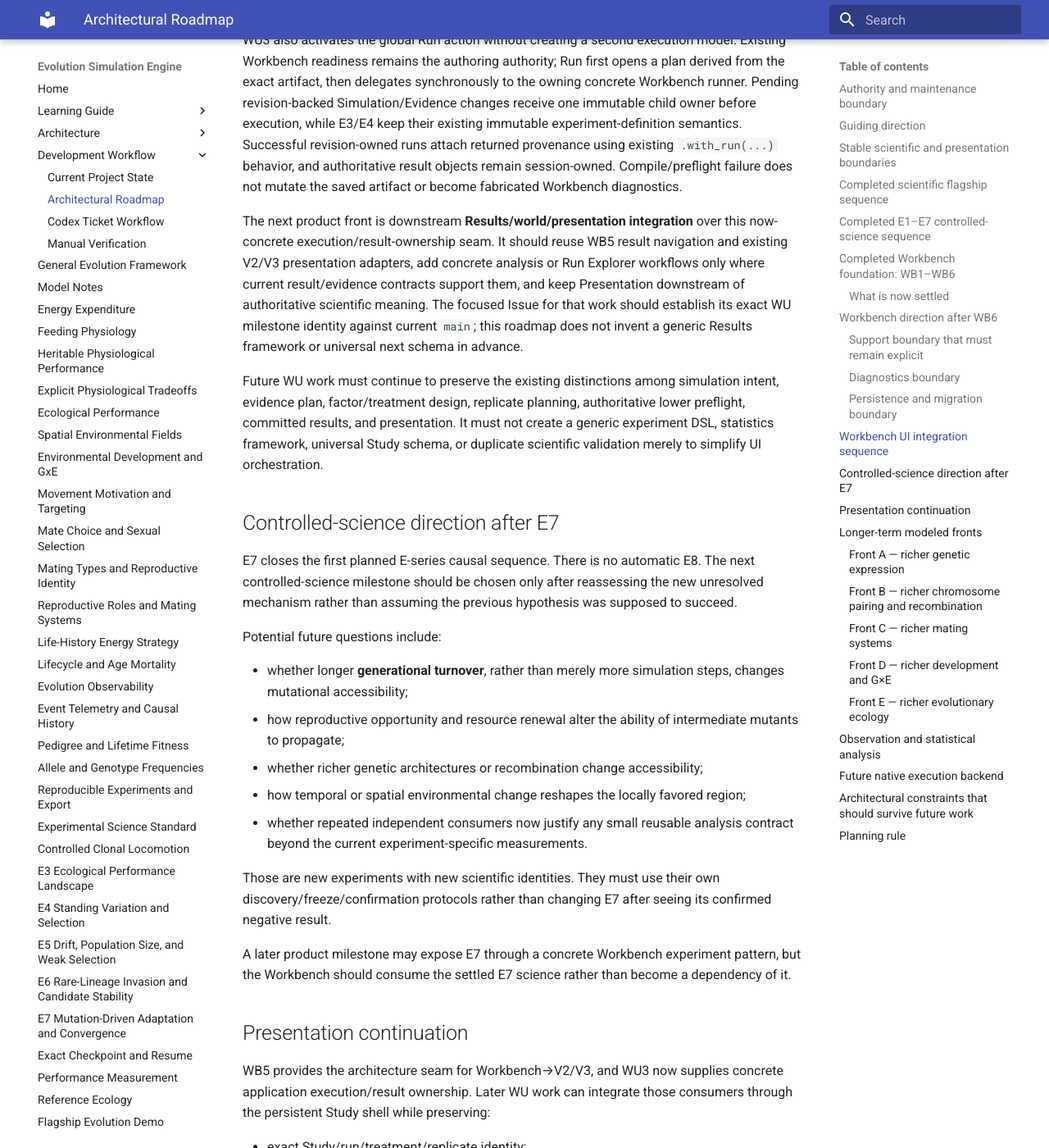
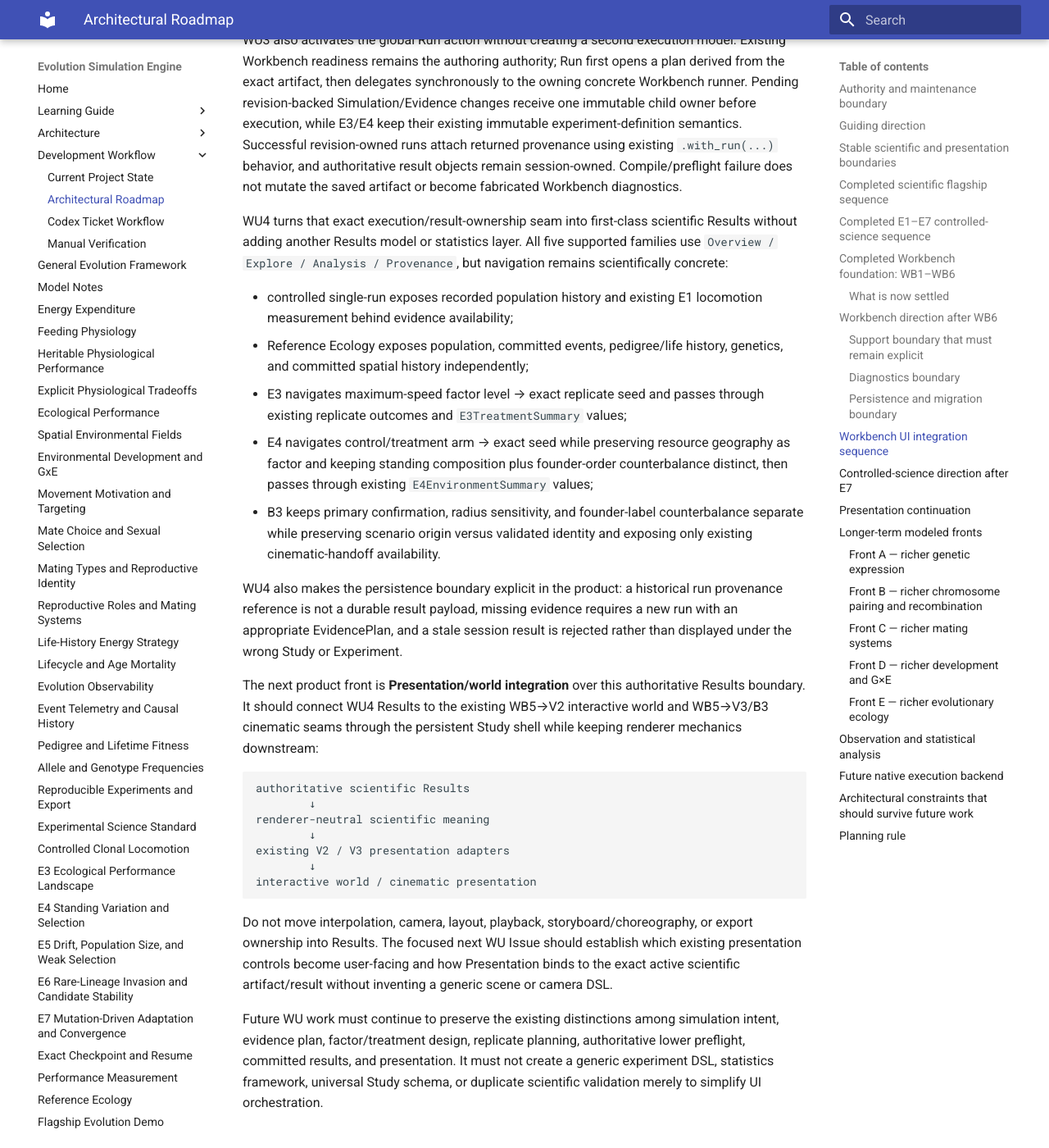
Before and after one commit to abdullahkhan57721/evolution-simulation-engine, an MkDocs documentation site: the page built from docs/development/roadmap.md, in a window 1280 px wide and 1400 px high, scrolled down 6547 px. Shown: the whole window at 82% size. Built offline with MkDocs 1.6.1 and Material for MkDocs 9.7.7, drawn with Linux system fonts in a browser that asks for light colours; some of the changed text lies outside the part shown.

Commit message:
docs: advance Workbench UI roadmap through WU4

````diff
--- a/docs/development/roadmap.md
+++ b/docs/development/roadmap.md
@@ -306,14 +306,49 @@ provenance using existing `.with_run(...)` behavior, and authoritative result ob
 remain session-owned. Compile/preflight failure does not mutate the saved artifact or
 become fabricated Workbench diagnostics.
 
-The next product front is downstream **Results/world/presentation integration** over
-this now-concrete execution/result-ownership seam. It should reuse WB5 result
-navigation and existing V2/V3 presentation adapters, add concrete analysis or Run
-Explorer workflows only where current result/evidence contracts support them, and
-keep Presentation downstream of authoritative scientific meaning. The focused Issue
-for that work should establish its exact WU milestone identity against current
-`main`; this roadmap does not invent a generic Results framework or universal next
-schema in advance.
+WU4 turns that exact execution/result-ownership seam into first-class scientific
+Results without adding another Results model or statistics layer. All five supported
+families use `Overview / Explore / Analysis / Provenance`, but navigation remains
+scientifically concrete:
+
+- controlled single-run exposes recorded population history and existing E1
+  locomotion measurement behind evidence availability;
+- Reference Ecology exposes population, committed events, pedigree/life history,
+  genetics, and committed spatial history independently;
+- E3 navigates maximum-speed factor level → exact replicate seed and passes through
+  existing replicate outcomes and `E3TreatmentSummary` values;
+- E4 navigates control/treatment arm → exact seed while preserving resource geography
+  as factor and keeping standing composition plus founder-order counterbalance
+  distinct, then passes through existing `E4EnvironmentSummary` values;
+- B3 keeps primary confirmation, radius sensitivity, and founder-label
+  counterbalance separate while preserving scenario origin versus validated identity
+  and exposing only existing cinematic-handoff availability.
+
+WU4 also makes the persistence boundary explicit in the product: a historical run
+provenance reference is not a durable result payload, missing evidence requires a new
+run with an appropriate EvidencePlan, and a stale session result is rejected rather
+than displayed under the wrong Study or Experiment.
+
+The next product front is **Presentation/world integration** over this authoritative
+Results boundary. It should connect WU4 Results to the existing WB5→V2 interactive
+world and WB5→V3/B3 cinematic seams through the persistent Study shell while keeping
+renderer mechanics downstream:
+
+```text
+authoritative scientific Results
+        ↓
+renderer-neutral scientific meaning
+        ↓
+existing V2 / V3 presentation adapters
+        ↓
+interactive world / cinematic presentation
+```
+
+Do not move interpolation, camera, layout, playback, storyboard/choreography, or
+export ownership into Results. The focused next WU Issue should establish which
+existing presentation controls become user-facing and how Presentation binds to the
+exact active scientific artifact/result without inventing a generic scene or camera
+DSL.
 
 Future WU work must continue to preserve the existing distinctions among simulation
 intent, evidence plan, factor/treatment design, replicate planning, authoritative
@@ -349,9 +384,10 @@ a dependency of it.
 
 ## Presentation continuation
 
-WB5 provides the architecture seam for Workbench→V2/V3, and WU3 now supplies
-concrete application execution/result ownership. Later WU work can integrate those
-consumers through the persistent Study shell while preserving:
+WB5 provides the architecture seam for Workbench→V2/V3; WU3 supplies concrete
+application execution/result ownership; WU4 now supplies family-specific scientific
+Results and run exploration over that exact ownership. The next WU work can integrate
+V2/V3 consumers through the persistent Study shell while preserving:
 
 - exact Study/run/treatment/replicate identity;
 - B3 control/treatment semantics;
````
